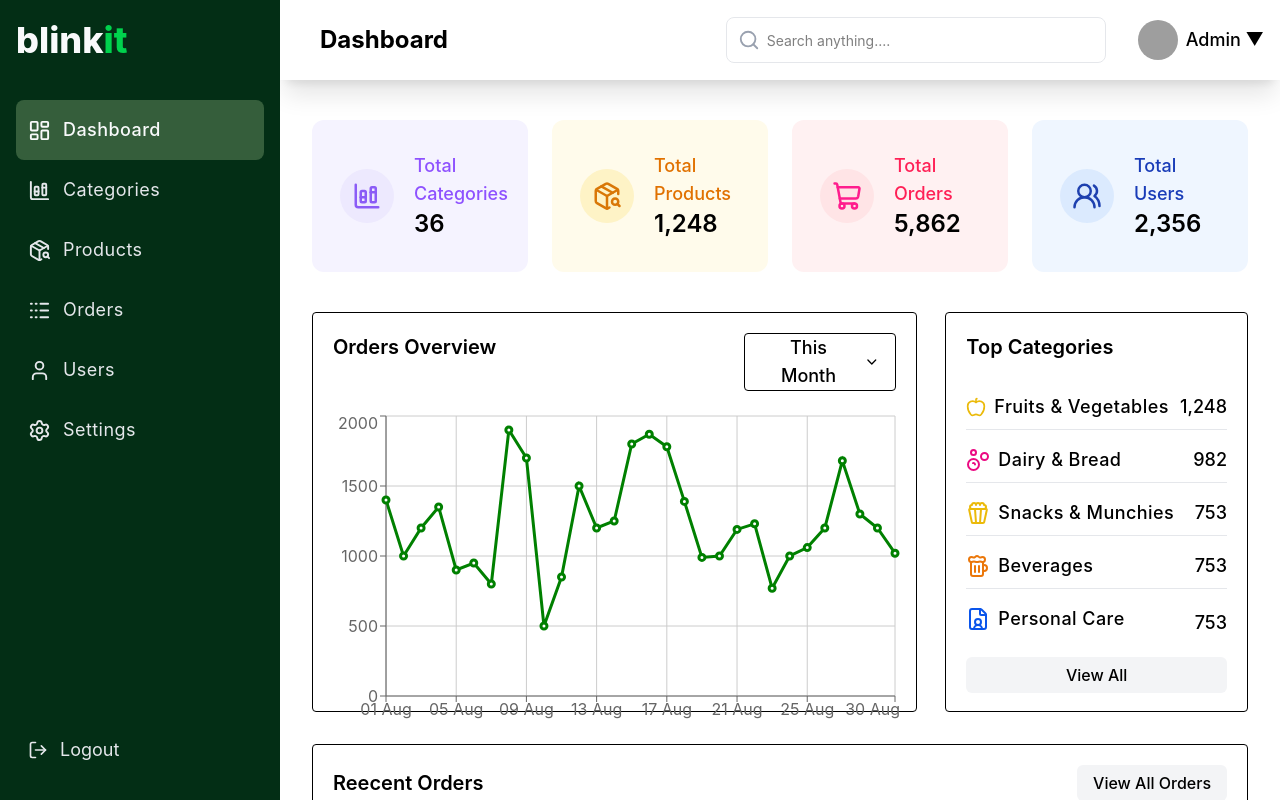
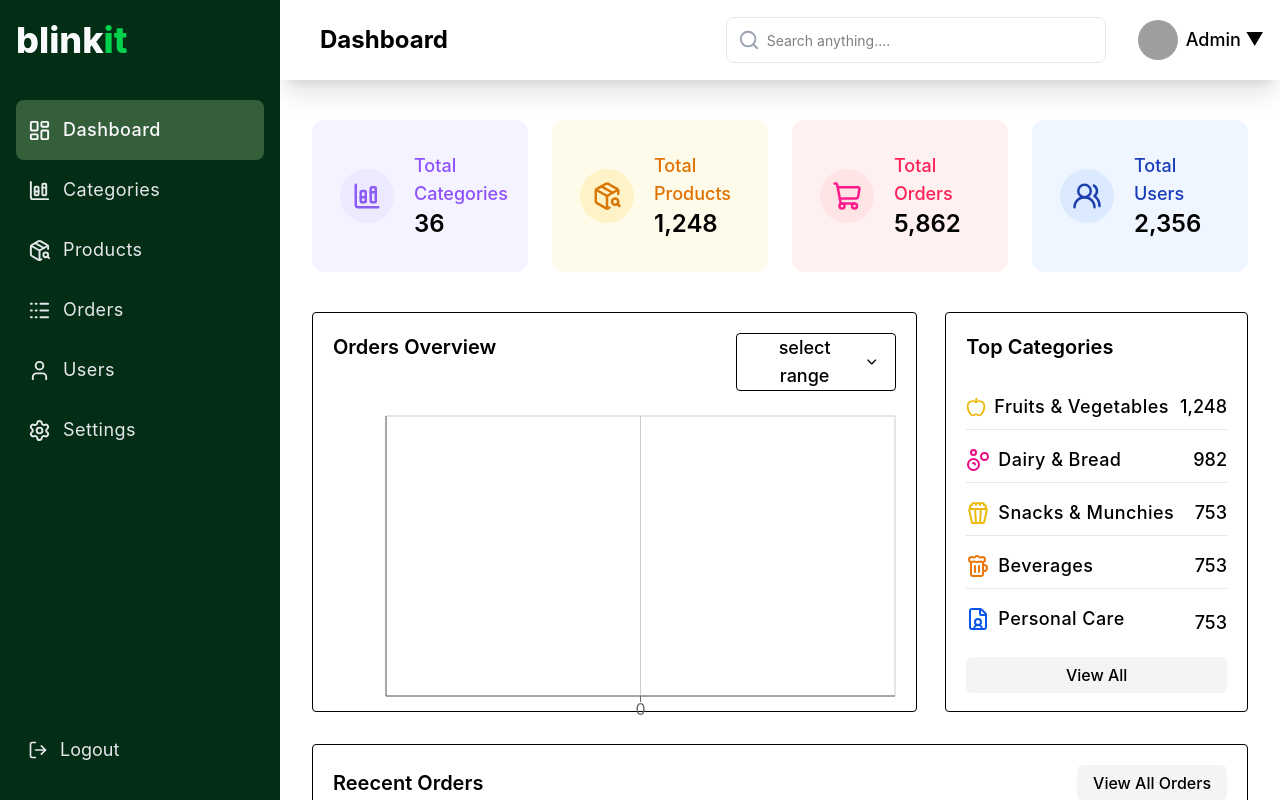
Before and after one commit to pradeep839/Blinkit-Admin-Panel, a React (Vite) app: page /dashboard in a window 1280 px wide. Built offline with nearby package versions, Linux system fonts and the light colour scheme; grey boxes are pictures that could not be loaded.

Commit message:
Update my website code

```diff
--- a/src/pages/Dashboard.jsx
+++ b/src/pages/Dashboard.jsx
@@ -5,38 +5,69 @@
 
 const Dashboard = () => {
 
-    const orderData = [
-        { date: '01 Aug', Orders: 1400 },
-        { date: '02 Aug', Orders: 1000 },
-        { date: '03 Aug', Orders: 1200 },
-        { date: '04 Aug', Orders: 1350 },
-        { date: '05 Aug', Orders: 900 },
-        { date: '06 Aug', Orders: 950 },
-        { date: '07 Aug', Orders: 800 },
-        { date: '08 Aug', Orders: 1900 },
-        { date: '09 Aug', Orders: 1700 },
-        { date: '10 Aug', Orders: 500 },
-        { date: '11 Aug', Orders: 850 },
-        { date: '12 Aug', Orders: 1500 },
-        { date: '13 Aug', Orders: 1200 },
-        { date: '14 Aug', Orders: 1250 },
-        { date: '15 Aug', Orders: 1800 },
-        { date: '16 Aug', Orders: 1870 },
-        { date: '17 Aug', Orders: 1780 },
-        { date: '18 Aug', Orders: 1390 },
-        { date: '19 Aug', Orders: 990 },
-        { date: '20 Aug', Orders: 1000 },
-        { date: '21 Aug', Orders: 1190 },
-        { date: '22 Aug', Orders: 1230 },
-        { date: '23 Aug', Orders: 770 },
-        { date: '24 Aug', Orders: 1000 },
-        { date: '25 Aug', Orders: 1060 },
-        { date: '25 Aug', Orders: 1200 },
-        { date: '25 Aug', Orders: 1680 },
-        { date: '25 Aug', Orders: 1300 },
-        { date: '25 Aug', Orders: 1200 },
-        { date: '30 Aug', Orders: 1020 },
+    const orderDataMonth = [
+        { date: '01 Aug', Orders: 980 },
+        { date: '02 Aug', Orders: 1120 },
+        { date: '03 Aug', Orders: 860 },
+        { date: '04 Aug', Orders: 1340 },
+        { date: '05 Aug', Orders: 1050 },
+        { date: '06 Aug', Orders: 720 },
+        { date: '07 Aug', Orders: 890 },
+        { date: '08 Aug', Orders: 1560 },
+        { date: '09 Aug', Orders: 1430 },
+        { date: '10 Aug', Orders: 610 },
+        { date: '11 Aug', Orders: 950 },
+        { date: '12 Aug', Orders: 1280 },
+        { date: '13 Aug', Orders: 1100 },
+        { date: '14 Aug', Orders: 1370 },
+        { date: '15 Aug', Orders: 1690 },
+        { date: '16 Aug', Orders: 1820 },
+        { date: '17 Aug', Orders: 1590 },
+        { date: '18 Aug', Orders: 1240 },
+        { date: '19 Aug', Orders: 870 },
+        { date: '20 Aug', Orders: 1030 },
+        { date: '21 Aug', Orders: 1180 },
+        { date: '22 Aug', Orders: 1400 },
+        { date: '23 Aug', Orders: 920 },
+        { date: '24 Aug', Orders: 1060 },
+        { date: '25 Aug', Orders: 1310 },
+        { date: '26 Aug', Orders: 1490 },
+        { date: '27 Aug', Orders: 1670 },
+        { date: '28 Aug', Orders: 1380 },
+        { date: '29 Aug', Orders: 1150 },
+        { date: '30 Aug', Orders: 990 },
+        { date: '31 Aug', Orders: 1220 },
     ]
+
+    const orderDataWeek = [
+        { date: 'Mon', Orders: 620 },
+        { date: 'Tue', Orders: 745 },
+        { date: 'Wed', Orders: 580 },
+        { date: 'Thu', Orders: 890 },
+        { date: 'Fri', Orders: 1120 },
+        { date: 'Sat', Orders: 1450 },
+        { date: 'Sun', Orders: 1290 },
+    ]
+
+    const orderDataYear = [
+        { date: 'Jan', Orders: 24500 },
+        { date: 'Feb', Orders: 21800 },
+        { date: 'Mar', Orders: 27600 },
+        { date: 'Apr', Orders: 25300 },
+        { date: 'May', Orders: 29100 },
+        { date: 'Jun', Orders: 31200 },
+        { date: 'Jul', Orders: 28700 },
+        { date: 'Aug', Orders: 33400 },
+        { date: 'Sep', Orders: 30900 },
+        { date: 'Oct', Orders: 34800 },
+        { date: 'Nov', Orders: 38200 },
+        { date: 'Dec', Orders: 41500 },
+    ]
+
+    const orderBlank = [
+        { date: 0, order: 0 }
+    ]
+
 
     const recentOrders = [
         { id: 'ORD123556', customer: 'Pradeep Dagar', amount: 5420, status: 'Delivered', date: '10Aug 2026, 10:30 AM' },
@@ -46,13 +77,23 @@
         { id: 'ORD123459', customer: 'Sneha Gupta', amount: 1150, status: 'Cancelled', date: '30 July 2026, 1:05 PM' },
     ]
 
+
+
+
     const [open, setOpen] = useState(false);
-    const [selectedRange, setSelectedRange] = useState("This Month");
+    const [selectedRange, setSelectedRange] = useState("select range");
 
     const handleSelect = (range) => {
         setSelectedRange(range);
         setOpen(false);
     };
+
+
+    const chartData =
+        selectedRange === 'This Week' ? orderDataWeek :
+            selectedRange === 'This Month' ? orderDataMonth :
+                selectedRange === 'This Year' ? orderDataYear :
+                    orderBlank;
 
 
 
@@ -165,7 +206,7 @@
                                 <button
                                     type="button"
                                     onClick={() => setOpen((preview) => !preview)}
-                                    className='hover:cursor-pointer flex items-center border rounded px-4 gap-2 test-sm md:text-md w-35 md:w-38'
+                                    className='hover:cursor-pointer flex items-center border rounded px-4 gap-2 test-sm md:text-md w-34 md:w-40'
                                 >
                                     <p className='text-lg font-medium'>{selectedRange}</p>
                                     <ChevronDown size={16}
@@ -206,9 +247,10 @@
 
 
                         {/* graph */}
+
                         <div className='w-full h-80 ml-2 mr-2 '>
                             <ResponsiveContainer width='96%' height='100%'>                      {/* measures the box */}
-                                <LineChart data={orderData}>                                     {/* data */}
+                                <LineChart data={chartData}>                                     {/* data */}
                                     <CartesianGrid />                                            {/* optional gridlines */}
                                     <XAxis dataKey={'date'} />                                   {/* labels along the bottom */}
                                     <YAxis />                                                    {/* numbers along the left side, auto-calculated */}
@@ -222,6 +264,7 @@
                         </div>
 
                     </div>
+
 
                     <div className='border rounded  w-full md:w-1/3 h-auto md:h-100'>
                         <p className='p-5 text-xl font-semibold'>Top Categories</p>
```
